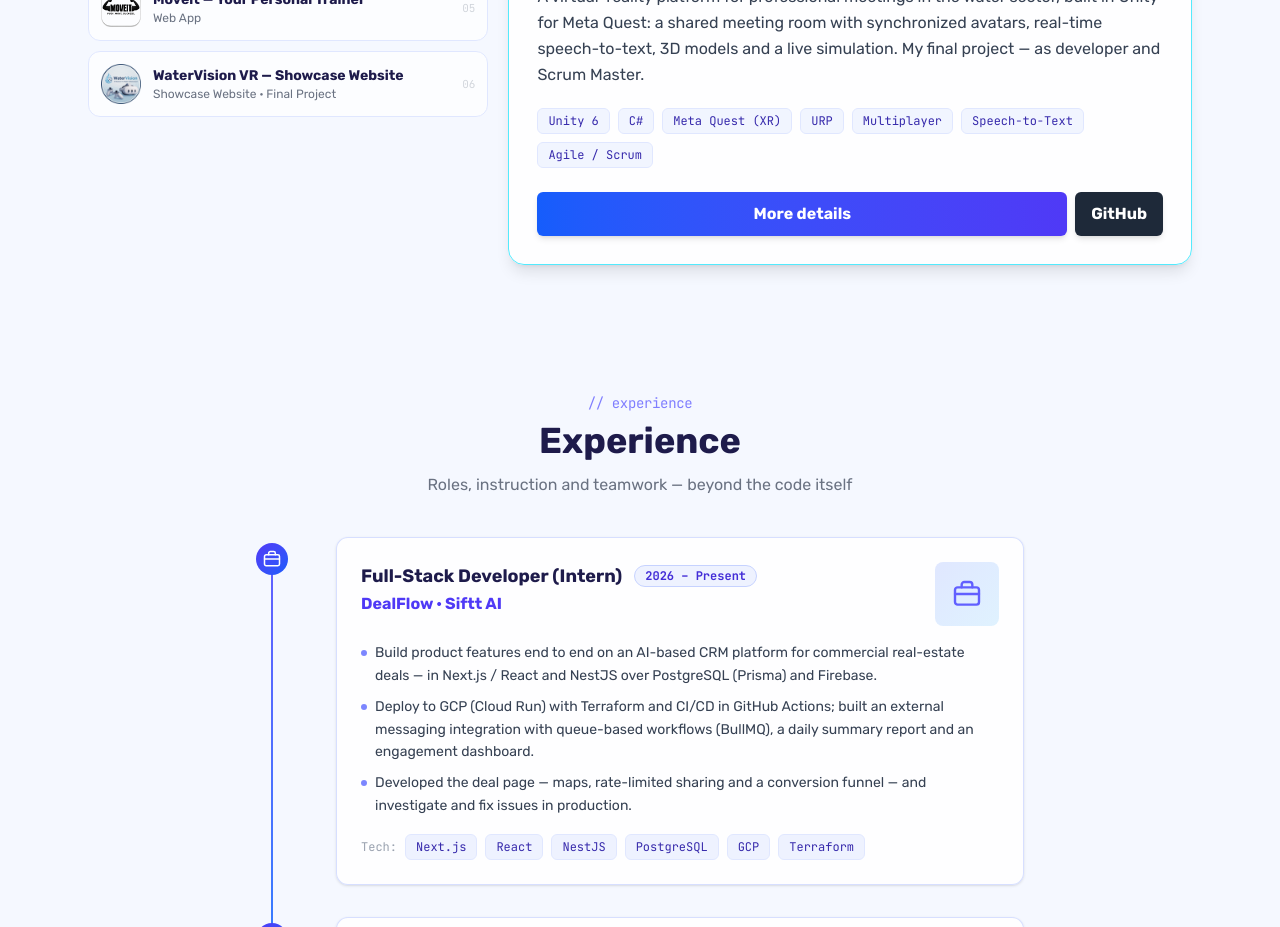
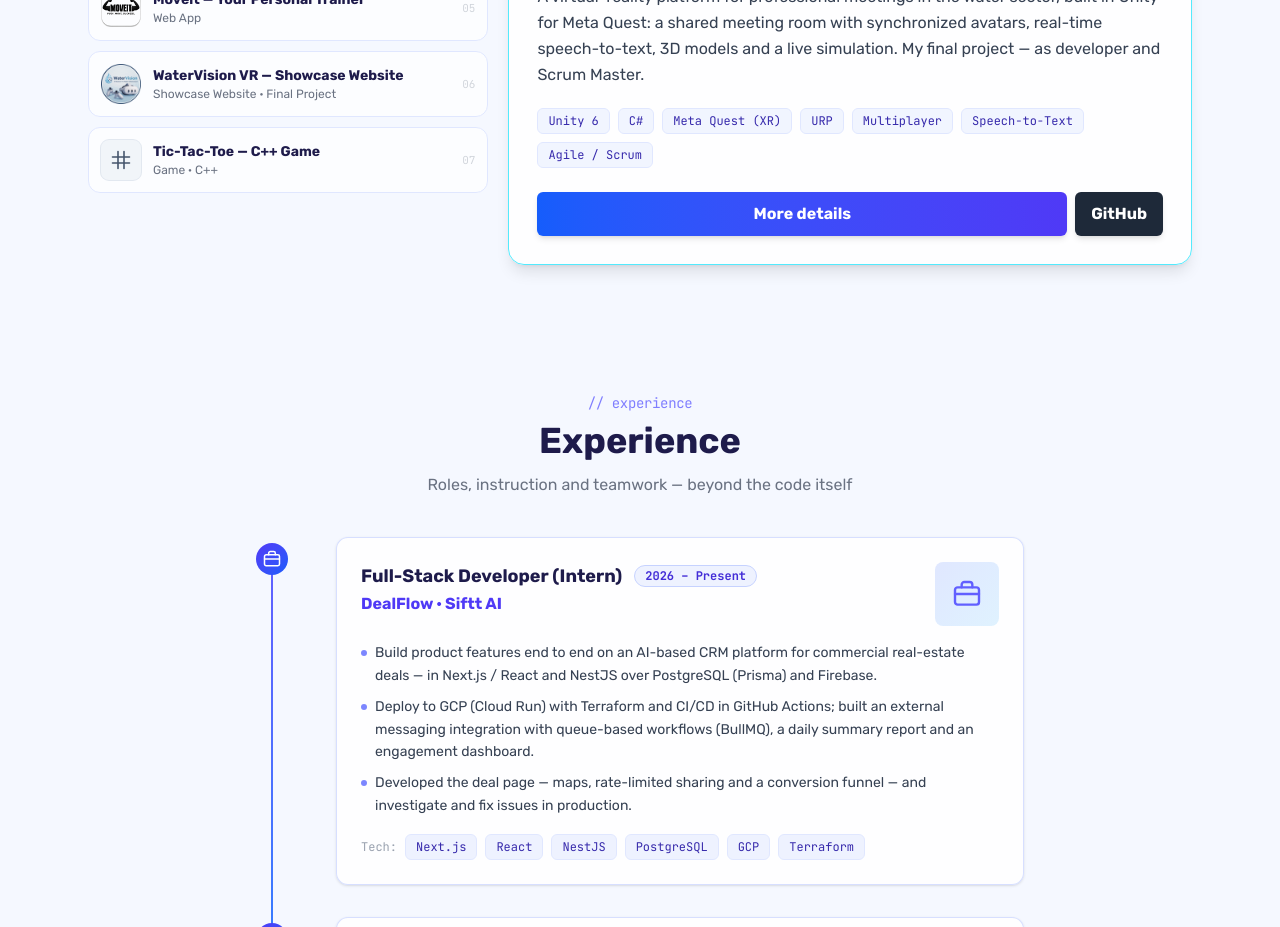
Before and after one commit to SivanSoftware/SivanSoftware.github.io, a Next.js app: page / in a window 1280 px wide. Shown: the part 1580-2507 px from the top of the page. Built offline with nearby package versions, Linux system fonts and the light colour scheme.

Commit message:
Add the Tic-Tac-Toe C++ game to projects

```diff
--- a/app/components/ProjectArt.tsx
+++ b/app/components/ProjectArt.tsx
@@ -115,7 +115,38 @@ const waterVisionScene = (
   </>
 );
 
+// Tic-Tac-Toe — לוח עם סימני X/O שמופיעים לסירוגין
+const ticTacToeScene = (
+  <>
+    <g stroke="currentColor" strokeWidth="3" strokeLinecap="round" opacity="0.5">
+      <path d="M87 12V78M113 12V78M62 34H138M62 56H138" />
+    </g>
+    <g stroke="currentColor" strokeWidth="4" strokeLinecap="round" fill="none">
+      <g className="art-node">
+        <path d="M70 17l10 10M80 17l-10 10" />
+      </g>
+      <g className="art-node" style={{ animationDelay: "0.5s" }}>
+        <circle cx="125" cy="23" r="7.5" />
+      </g>
+      <g className="art-node" style={{ animationDelay: "1s" }}>
+        <path d="M95 40l10 10M105 40l-10 10" />
+      </g>
+      <g className="art-node" style={{ animationDelay: "1.5s" }}>
+        <circle cx="75" cy="67" r="7.5" />
+      </g>
+      <g className="art-node" style={{ animationDelay: "0.8s" }}>
+        <path d="M120 62l10 10M130 62l-10 10" />
+      </g>
+    </g>
+  </>
+);
+
 const artMap: Record<string, Art> = {
+  "tic-tac-toe": {
+    text: "text-slate-600 dark:text-slate-300",
+    bg: "from-slate-100/70 to-indigo-100/40 dark:from-slate-500/15 dark:to-indigo-500/10",
+    scene: ticTacToeScene,
+  },
   watervision: {
     text: "text-cyan-500 dark:text-cyan-300",
     bg: "from-cyan-100/70 to-sky-100/50 dark:from-cyan-500/15 dark:to-sky-500/10",
--- a/app/components/ProjectIcon.tsx
+++ b/app/components/ProjectIcon.tsx
@@ -5,9 +5,14 @@ export type IconName =
   | "pulse"
   | "wallet"
   | "vr"
-  | "web";
+  | "web"
+  | "grid";
 
 const paths: Record<IconName, React.ReactNode> = {
+  // לוח איקס-עיגול
+  grid: (
+    <path d="M9 3.5v17M15 3.5v17M3.5 9h17M3.5 15h17" />
+  ),
   // משקפת מציאות מדומה
   vr: (
     <path d="M3.5 8.5h17a1 1 0 0 1 1 1v3.5a2.5 2.5 0 0 1-2.5 2.5h-2.8a2 2 0 0 1-1.7-1l-.8-1.2a1.4 1.4 0 0 0-2.4 0l-.8 1.2a2 2 0 0 1-1.7 1H5a2.5 2.5 0 0 1-2.5-2.5V9.5a1 1 0 0 1 1-1z" />
--- a/app/components/ProjectShowcase.tsx
+++ b/app/components/ProjectShowcase.tsx
@@ -32,6 +32,14 @@ const accents: Record<string, Accent> = {
     activeBg: "bg-teal-50/70 dark:bg-teal-500/10",
     bar: "from-teal-500 to-cyan-400",
     glow: "rgba(20,184,166,0.18)",
+  },
+  "tic-tac-toe": {
+    text: "text-slate-600 dark:text-slate-300",
+    chip: "bg-slate-100 text-slate-600 ring-slate-200 dark:bg-slate-500/10 dark:text-slate-300 dark:ring-slate-400/20",
+    activeBorder: "border-slate-300 dark:border-slate-400/40",
+    activeBg: "bg-slate-50/70 dark:bg-slate-500/10",
+    bar: "from-slate-500 to-indigo-400",
+    glow: "rgba(100,116,139,0.18)",
   },
   mulligan: {
     text: "text-violet-600 dark:text-violet-300",
--- a/app/i18n.ts
+++ b/app/i18n.ts
@@ -307,6 +307,20 @@ const he: Dictionary = {
       liveUrl: "https://watervision-vr.web.app",
       tech: ["HTML", "CSS", "JavaScript", "Firebase Hosting", "Responsive"],
     },
+    {
+      id: "tic-tac-toe",
+      icon: "grid",
+      category: "משחק · C++",
+      title: "Tic-Tac-Toe — משחק ב-C++",
+      summary:
+        "משחק איקס-עיגול לשני שחקנים בטרמינל, ב-C++ מודרני (C++17): לוגיקת לוח מופרדת מה-I/O, בנייה עם CMake ובדיקות יחידה עם CTest.",
+      description:
+        "משחק איקס-עיגול (Tic-Tac-Toe) לשני שחקנים הרץ בטרמינל, כתוב ב-C++ מודרני (C++17).\n\n" +
+        "לוגיקת הלוח מופרדת מלולאת הקלט/פלט — מה שמאפשר כיסוי בבדיקות יחידה (CTest). השחקנים מזינים מספר משבצת (1–9), ו-q יוצא מהמשחק.\n\n" +
+        "הבנייה מתבצעת עם CMake (3.16+), והרישיון הוא MIT.",
+      githubUrl: "https://github.com/SivanSoftware/tic-tac-toe-cpp",
+      tech: ["C++17", "CMake", "CTest", "MIT"],
+    },
   ],
   experienceList: [
     {
@@ -582,6 +596,20 @@ const en: Dictionary = {
       liveUrl: "https://watervision-vr.web.app",
       tech: ["HTML", "CSS", "JavaScript", "Firebase Hosting", "Responsive"],
     },
+    {
+      id: "tic-tac-toe",
+      icon: "grid",
+      category: "Game · C++",
+      title: "Tic-Tac-Toe — C++ Game",
+      summary:
+        "A two-player terminal Tic-Tac-Toe in modern C++ (C++17): board logic decoupled from I/O, built with CMake and covered by unit tests (CTest).",
+      description:
+        "A two-player Tic-Tac-Toe game that runs in the terminal, written in modern C++ (C++17).\n\n" +
+        "The board logic is separated from the input/output loop, which makes it unit-testable (CTest). Players enter a cell number (1–9), and q quits the game.\n\n" +
+        "It builds with CMake (3.16+) and is MIT-licensed.",
+      githubUrl: "https://github.com/SivanSoftware/tic-tac-toe-cpp",
+      tech: ["C++17", "CMake", "CTest", "MIT"],
+    },
   ],
   experienceList: [
     {
```
